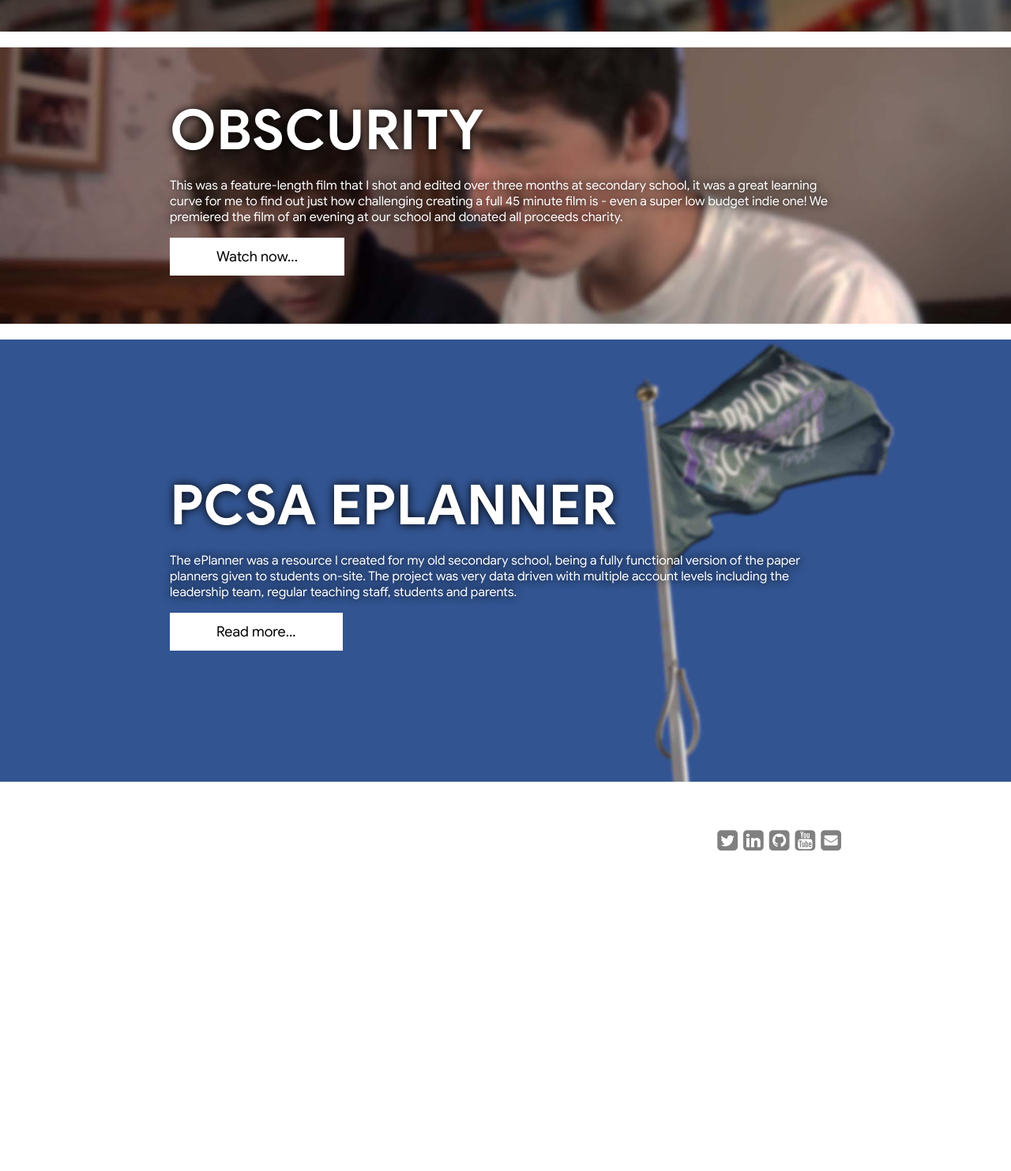
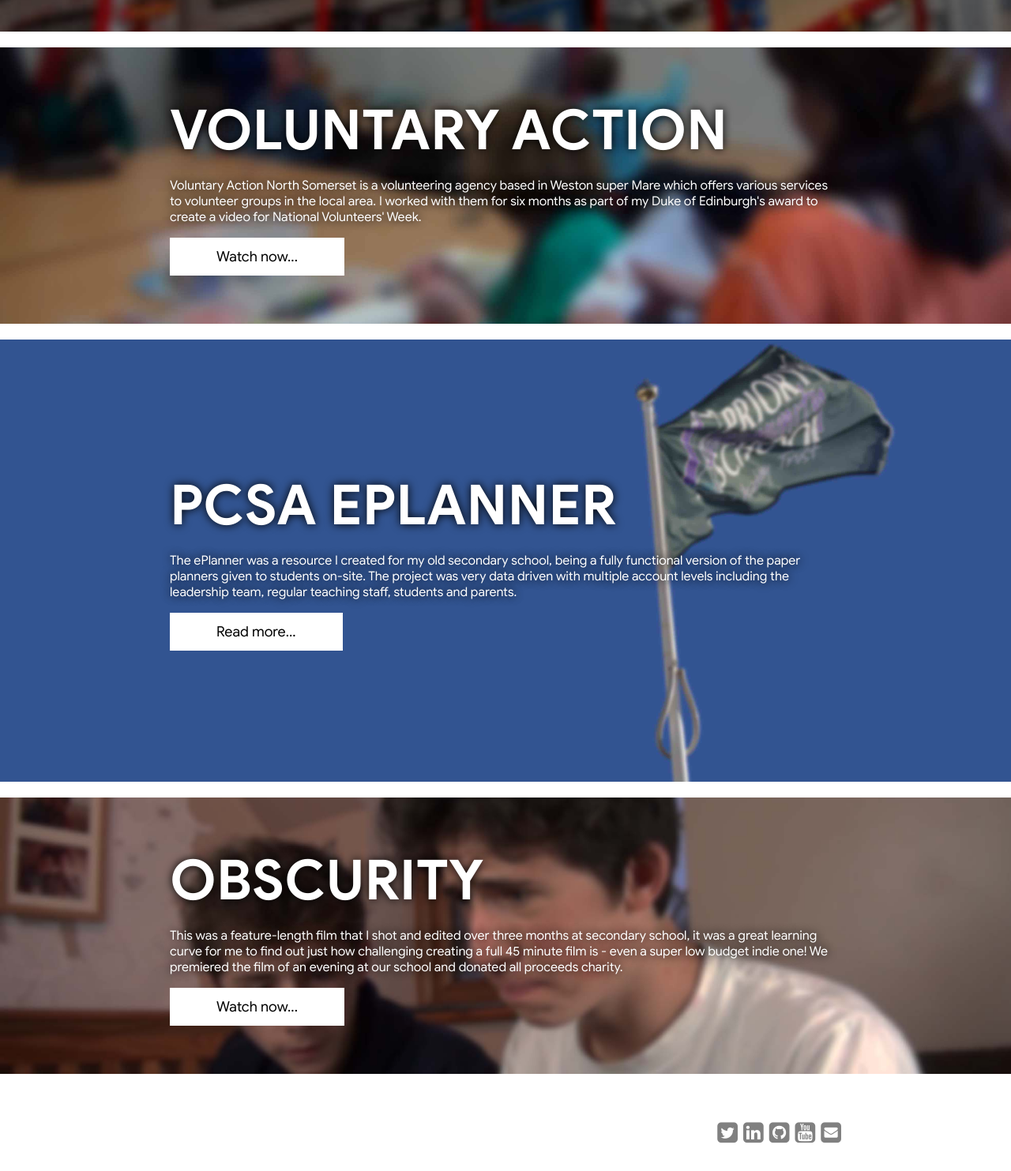
Before and after one commit to MattFiler/mattfiler.co.uk, a plain HTML site: page portfolio.html in a window 1280 px wide. Shown: the part 3620-5103 px from the top of the page at 79% size. Before the commit the page ends 4760 px from the top, so only its background shows below. Drawn offline with Linux system fonts and the light colour scheme.

Commit message:
added VANS project

```diff
--- a/CSS/portfolio.css
+++ b/CSS/portfolio.css
@@ -125,13 +125,16 @@ a:hover {
 .alienmodtools {
     background: url("../IMG/project_alienmodtools.jpg");
 }
+.obscurity {
+    background: url('../IMG/project_obscurity.jpg');
+    border-bottom: 0 !important; /* last in list */
+}
 .eplanner {
     background: url('../IMG/project_eplanner.jpg');
     background-position: top !important;
-    border-bottom: 0 !important; /* last in list */
 }
-.obscurity {
-    background: url('../IMG/project_obscurity.jpg');
+.vans {
+    background: url('../IMG/project_vans.jpg');
 }
 
 @media (max-width: 768px) {
--- a/portfolio.html
+++ b/portfolio.html
@@ -81,12 +81,12 @@
                 <a href="project_homebasepos.html"><button>Read more...</button></a>
             </div>
         </div>
-        <!-- Obscurity -->
-        <div class="project_box obscurity project_minor">
+        <!-- VANS Volunteering -->
+        <div class="project_box vans project_minor">
             <div class="container project_minor">
-                <h3>OBSCURITY</h3>
-                <p>This was a feature-length film that I shot and edited over three months at secondary school, it was a great learning curve for me to find out just how challenging creating a full 45 minute film is - even a super low budget indie one! We premiered the film of an evening at our school and donated all proceeds charity.</p>
-                <a href="https://www.youtube.com/watch?v=xcFPK0ni4Yg" target="_blank"><button>Watch now...</button></a>
+                <h3>VOLUNTARY ACTION</h3>
+                <p>Voluntary Action North Somerset is a volunteering agency based in Weston super Mare which offers various services to volunteer groups in the local area. I worked with them for six months as part of my Duke of Edinburgh's award to create a video for National Volunteers' Week.</p>
+                <a href="https://vimeo.com/90165669" target="_blank"><button>Watch now...</button></a>
             </div>
         </div>
         <!-- ePlanner -->
@@ -95,6 +95,14 @@
                 <h3>PCSA EPLANNER</h3>
                 <p>The ePlanner was a resource I created for my old secondary school, being a fully functional version of the paper planners given to students on-site. The project was very data driven with multiple account levels including the leadership team, regular teaching staff, students and parents.</p>
                 <a href="project_eplanner.html"><button>Read more...</button></a>
+            </div>
+        </div>
+        <!-- Obscurity -->
+        <div class="project_box obscurity project_minor">
+            <div class="container project_minor">
+                <h3>OBSCURITY</h3>
+                <p>This was a feature-length film that I shot and edited over three months at secondary school, it was a great learning curve for me to find out just how challenging creating a full 45 minute film is - even a super low budget indie one! We premiered the film of an evening at our school and donated all proceeds charity.</p>
+                <a href="https://www.youtube.com/watch?v=xcFPK0ni4Yg" target="_blank"><button>Watch now...</button></a>
             </div>
         </div>
     </center>
```
Also changed, not shown: IMG/project_vans.jpg (added).
